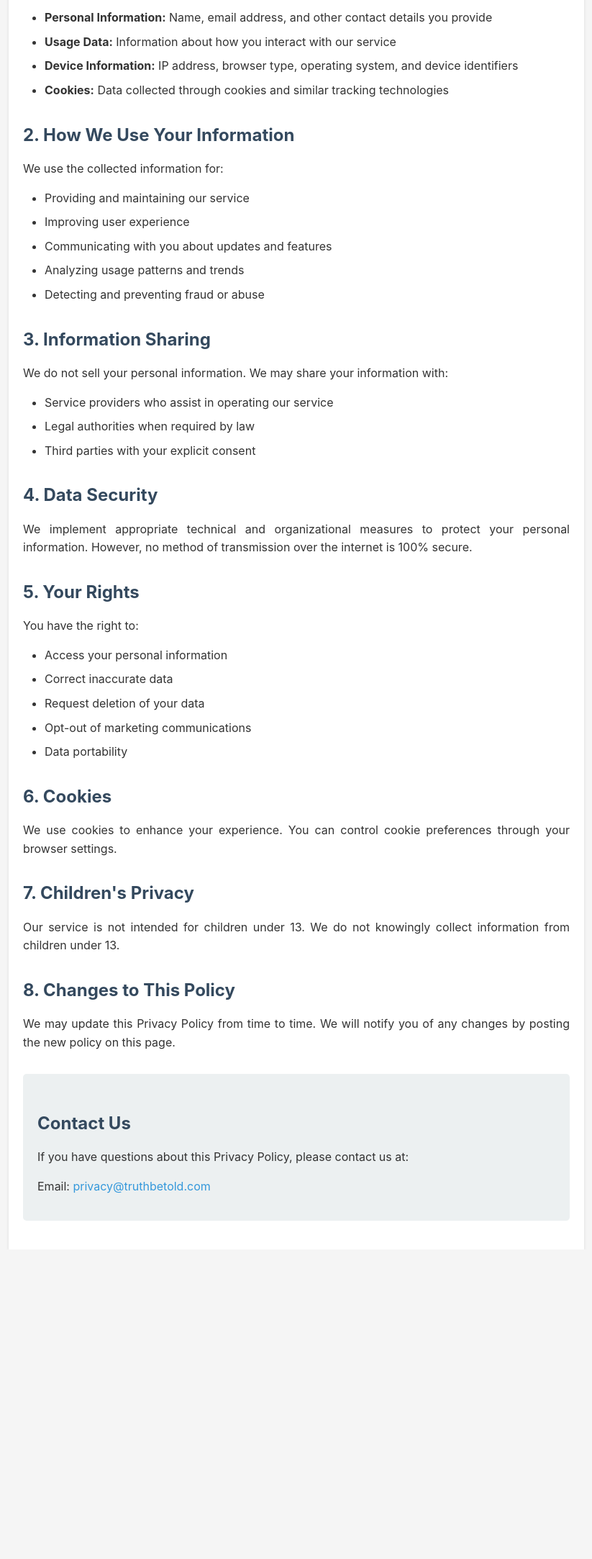
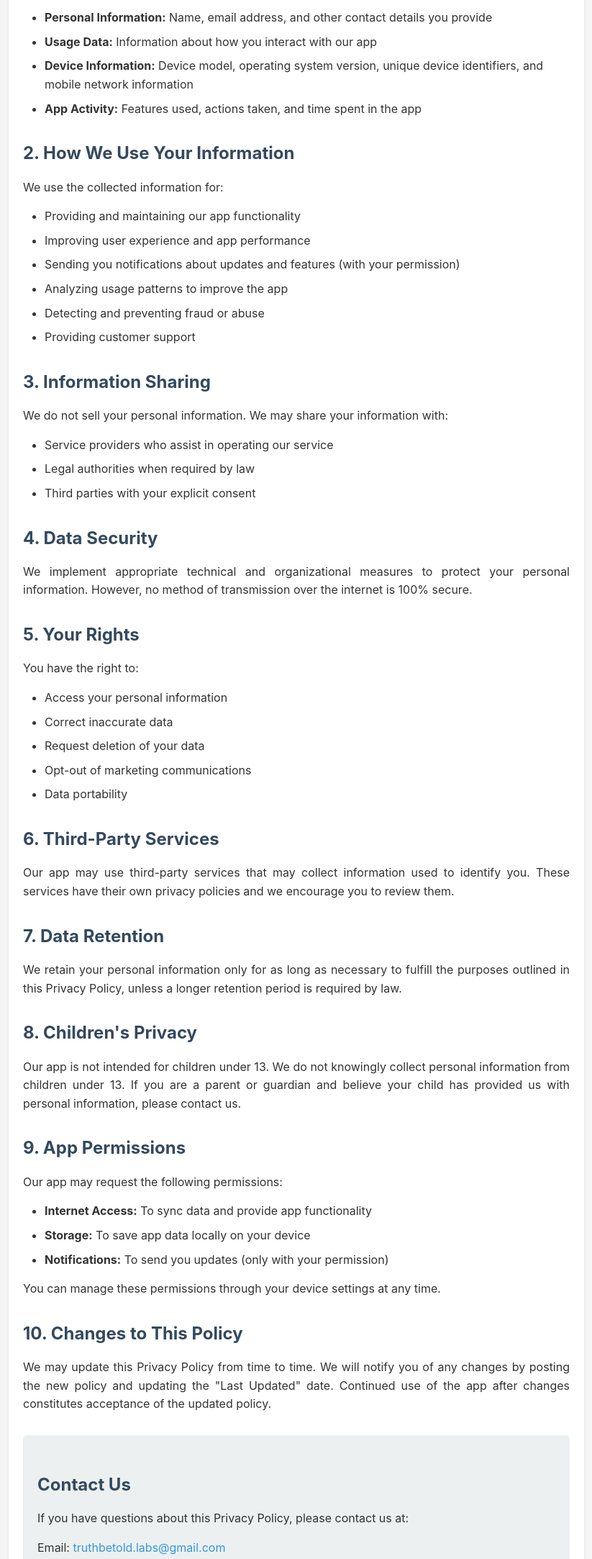
Before and after one commit to suk12345678/privacy-policy, a plain HTML site: page index.html in a window 1280 px wide. Shown: the part 330-2496 px from the top of the page at 72% size, without its empty margins (228-1051 px from the left). Before the commit the page ends 2066 px from the top, so only its background shows below. Drawn offline with Linux system fonts and the light colour scheme.

Commit message:
Update privacy policy for Android app - remove cookies, add app permissions, update contact email

```diff
--- a/index.html
+++ b/index.html
@@ -87,19 +87,20 @@
         <p>We may collect the following types of information:</p>
         <ul>
             <li><strong>Personal Information:</strong> Name, email address, and other contact details you provide</li>
-            <li><strong>Usage Data:</strong> Information about how you interact with our service</li>
-            <li><strong>Device Information:</strong> IP address, browser type, operating system, and device identifiers</li>
-            <li><strong>Cookies:</strong> Data collected through cookies and similar tracking technologies</li>
+            <li><strong>Usage Data:</strong> Information about how you interact with our app</li>
+            <li><strong>Device Information:</strong> Device model, operating system version, unique device identifiers, and mobile network information</li>
+            <li><strong>App Activity:</strong> Features used, actions taken, and time spent in the app</li>
         </ul>
 
         <h2>2. How We Use Your Information</h2>
         <p>We use the collected information for:</p>
         <ul>
-            <li>Providing and maintaining our service</li>
-            <li>Improving user experience</li>
-            <li>Communicating with you about updates and features</li>
-            <li>Analyzing usage patterns and trends</li>
+            <li>Providing and maintaining our app functionality</li>
+            <li>Improving user experience and app performance</li>
+            <li>Sending you notifications about updates and features (with your permission)</li>
+            <li>Analyzing usage patterns to improve the app</li>
             <li>Detecting and preventing fraud or abuse</li>
+            <li>Providing customer support</li>
         </ul>
 
         <h2>3. Information Sharing</h2>
@@ -123,19 +124,31 @@
             <li>Data portability</li>
         </ul>
 
-        <h2>6. Cookies</h2>
-        <p>We use cookies to enhance your experience. You can control cookie preferences through your browser settings.</p>
+        <h2>6. Third-Party Services</h2>
+        <p>Our app may use third-party services that may collect information used to identify you. These services have their own privacy policies and we encourage you to review them.</p>
 
-        <h2>7. Children's Privacy</h2>
-        <p>Our service is not intended for children under 13. We do not knowingly collect information from children under 13.</p>
+        <h2>7. Data Retention</h2>
+        <p>We retain your personal information only for as long as necessary to fulfill the purposes outlined in this Privacy Policy, unless a longer retention period is required by law.</p>
 
-        <h2>8. Changes to This Policy</h2>
-        <p>We may update this Privacy Policy from time to time. We will notify you of any changes by posting the new policy on this page.</p>
+        <h2>8. Children's Privacy</h2>
+        <p>Our app is not intended for children under 13. We do not knowingly collect personal information from children under 13. If you are a parent or guardian and believe your child has provided us with personal information, please contact us.</p>
+
+        <h2>9. App Permissions</h2>
+        <p>Our app may request the following permissions:</p>
+        <ul>
+            <li><strong>Internet Access:</strong> To sync data and provide app functionality</li>
+            <li><strong>Storage:</strong> To save app data locally on your device</li>
+            <li><strong>Notifications:</strong> To send you updates (only with your permission)</li>
+        </ul>
+        <p>You can manage these permissions through your device settings at any time.</p>
+
+        <h2>10. Changes to This Policy</h2>
+        <p>We may update this Privacy Policy from time to time. We will notify you of any changes by posting the new policy and updating the "Last Updated" date. Continued use of the app after changes constitutes acceptance of the updated policy.</p>
 
         <div class="contact">
             <h2>Contact Us</h2>
             <p>If you have questions about this Privacy Policy, please contact us at:</p>
-            <p>Email: <a href="mailto:privacy@truthbetold.com">privacy@truthbetold.com</a></p>
+            <p>Email: <a href="mailto:truthbetold.labs@gmail.com">truthbetold.labs@gmail.com</a></p>
         </div>
     </div>
 </body>
```
